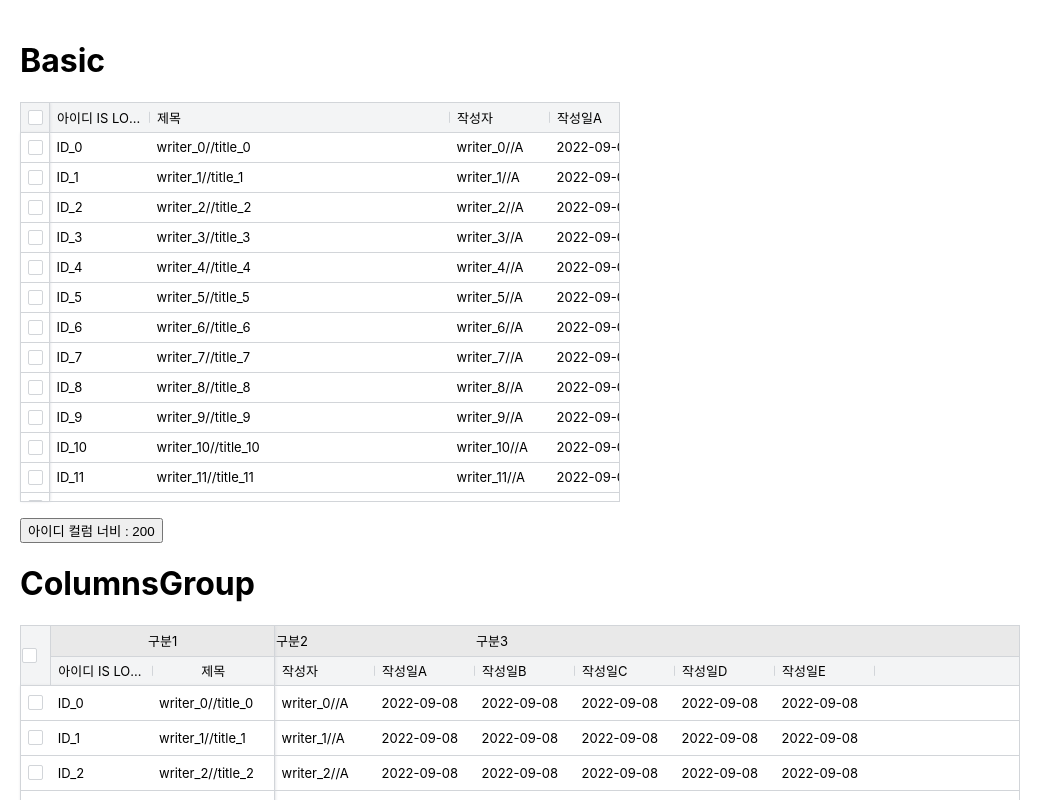
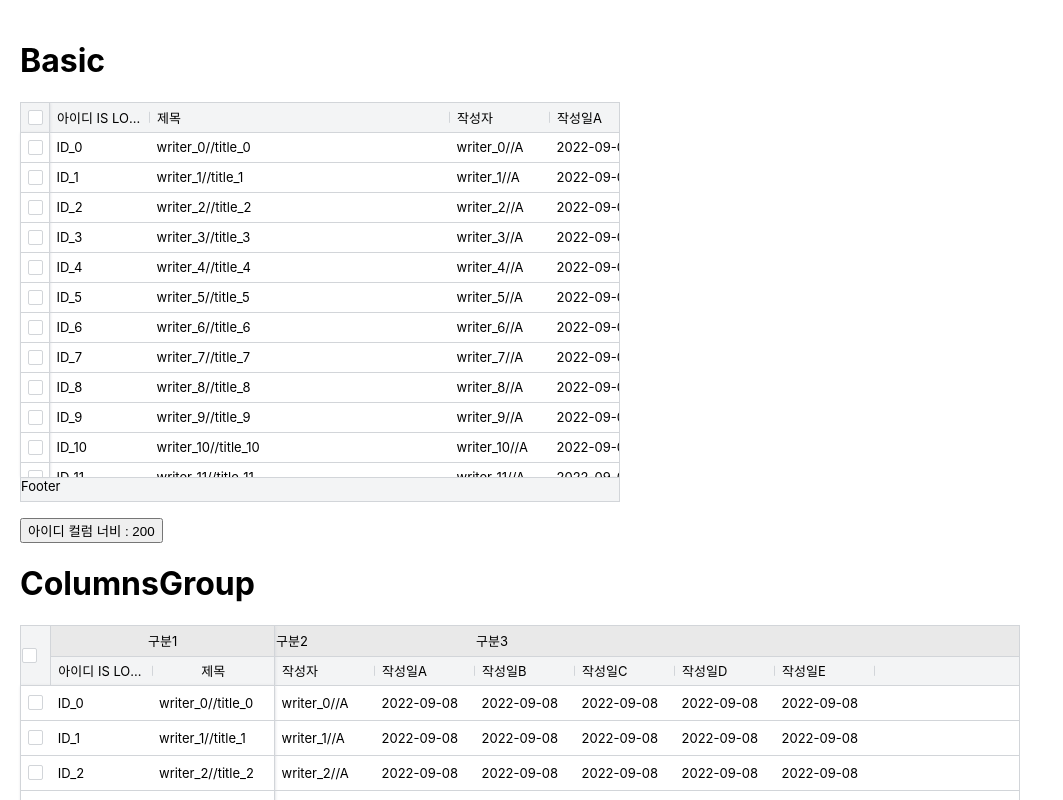
Before and after one commit to axisj/axboot-datagrid, a Next.js app: page / in a window 1280 px wide. Shown: the top 800 px of the page, without its empty margins (0-1063 px from the left). Built offline with nearby package versions, Linux system fonts and the light colour scheme.

Commit message:
Add Footer on Table

```diff
--- a/react-frame-table/RFTable.tsx
+++ b/react-frame-table/RFTable.tsx
@@ -9,7 +9,7 @@ export function RFTable<T = Record<string, any>>({
   width,
   height,
   headerHeight = 30,
-  footerHeight = 30,
+  footerHeight = 24,
   itemHeight = 15,
   itemPadding = 7,
   columns,
@@ -25,7 +25,7 @@ export function RFTable<T = Record<string, any>>({
   sort,
 }: RFTableProps<T>) {
   const containerBorderWidth = 1;
-  const contentBodyHeight = height - headerHeight - containerBorderWidth * 2;
+  const contentBodyHeight = height - headerHeight - footerHeight - containerBorderWidth * 2;
   const displayItemCount = Math.ceil(contentBodyHeight / (itemHeight + itemPadding * 2));
 
   const selectedIdsMap: Map<number, any> = React.useMemo(
--- a/react-frame-table/components/Table.tsx
+++ b/react-frame-table/components/Table.tsx
@@ -15,6 +15,7 @@ function Table() {
   const itemPadding = useAppStore(s => s.itemPadding);
 
   const headerHeight = useAppStore(s => s.headerHeight);
+  const footerHeight = useAppStore(s => s.footerHeight);
   const scrollLeft = useAppStore(s => s.scrollLeft);
   const scrollTop = useAppStore(s => s.scrollTop);
   const contentBodyHeight = useAppStore(s => s.contentBodyHeight);
@@ -129,6 +130,10 @@ function Table() {
           </ScrollContent>
         </ScrollContainer>
       </BodyContainer>
+
+      <FooterContainer style={{ height: footerHeight }} role={'rft-footer-container'}>
+        Footer
+      </FooterContainer>
     </Container>
   );
 }
@@ -221,4 +226,12 @@ const FrozenScrollContent = styled.div`
   position: relative;
 `;
 
+const FooterContainer = styled.div`
+  background: var(--rft-header-bg);
+  position: relative;
+  min-width: 100%;
+  overflow: hidden;
+  border-top: 1px solid var(--rft-border-color-base);
+`;
+
 export default Table;
```
